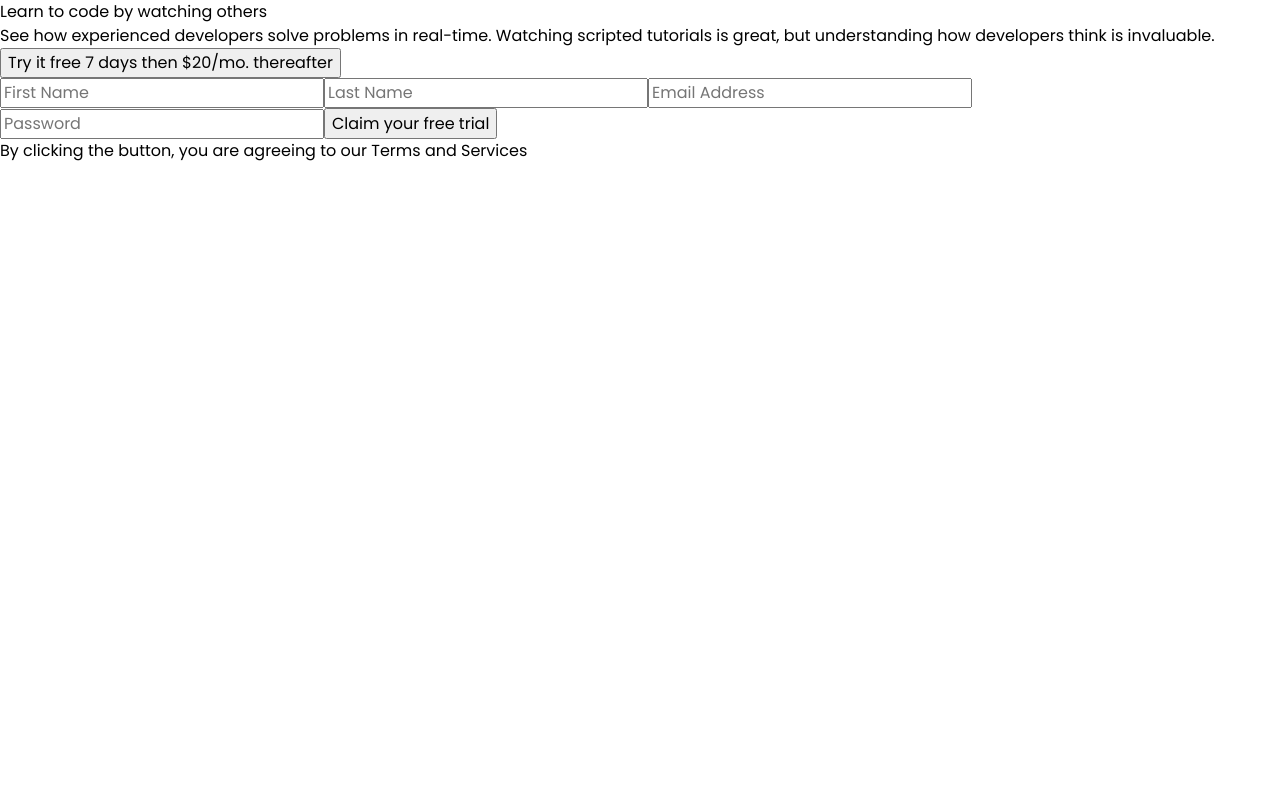
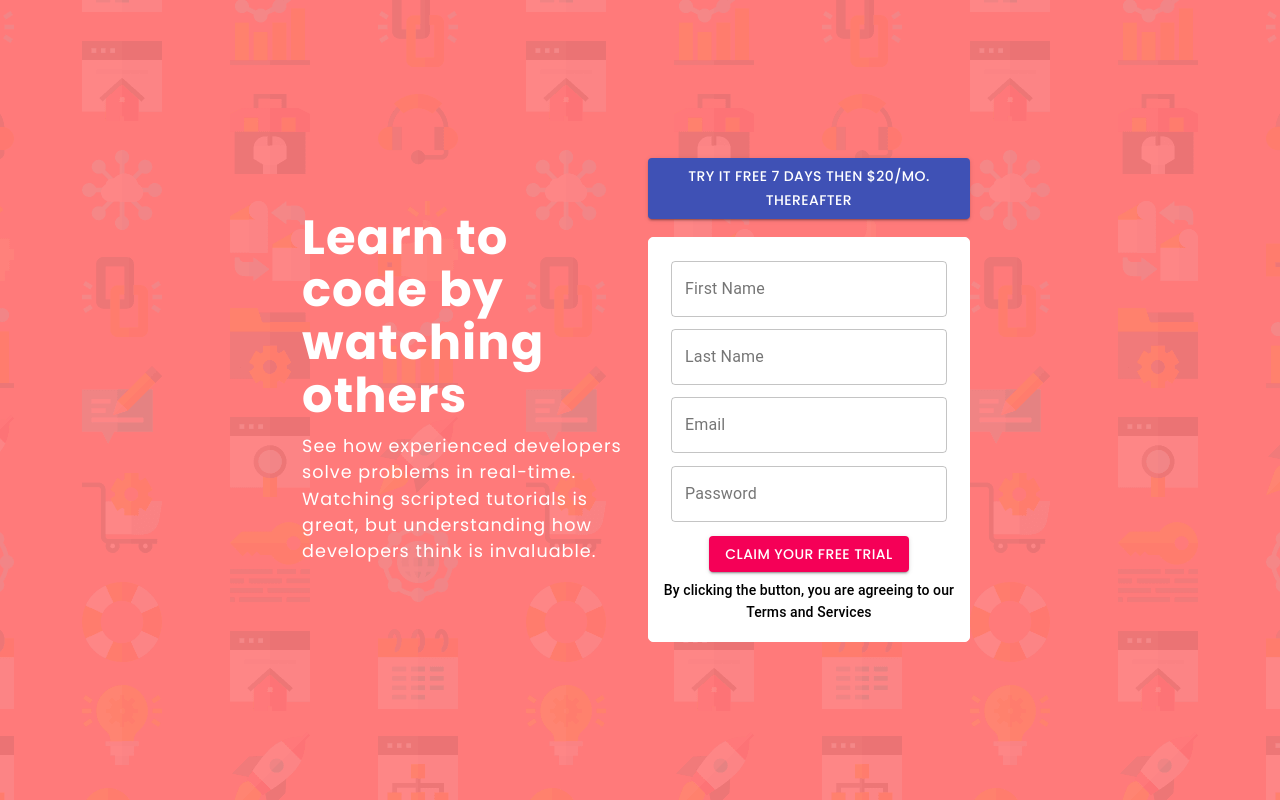
Before and after one commit to tikangcs/fem-signupform, a React app: page / in a window 1280 px wide. Built offline with nearby package versions, Linux system fonts and the light colour scheme.

Commit message:
#2 - Form started

```diff
--- /dev/null
+++ b/src/components/Button.js
@@ -0,0 +1,25 @@
+import React from "react";
+import { PropTypes } from "prop-types";
+import { makeStyles } from "@material-ui/core/styles";
+import Button from "@material-ui/core/Button";
+
+const useStyles = makeStyles((theme) => ({
+  root: {
+    "& > *": {
+      margin: theme.spacing(1),
+    },
+  },
+  button1: {},
+}));
+
+export default function ContainedButtons({ className, text, color }) {
+  const classes = useStyles();
+
+  return (
+    <div className={classes.root}>
+      <Button className={className} variant="contained" color={color}>
+        {text}
+      </Button>
+    </div>
+  );
+}
--- /dev/null
+++ b/src/components/TextField.js
@@ -0,0 +1,22 @@
+import React from "react";
+import TextField from "@material-ui/core/TextField";
+import { makeStyles } from "@material-ui/core/styles";
+
+const useStyles = makeStyles((theme) => ({
+  root: {
+    "& .MuiTextField-root": {
+      margin: theme.spacing(1),
+      width: "25ch",
+    },
+  },
+}));
+
+export default function TextFields({ label, type }) {
+  const classes = useStyles();
+
+  return (
+    <div className="textfield-wrapper">
+      <TextField id="firstName" label={label} type={type} variant="outlined" />
+    </div>
+  );
+}
--- a/src/index.js
+++ b/src/index.js
@@ -1,25 +1,36 @@
 import React from "react";
 import ReactDOM from "react-dom";
+import Button from "./components/Button";
+import TextField from "./components/TextField";
+import Typography from "@material-ui/core/Typography";
 
 export default function App() {
   return (
-    <div>
-      <header>Learn to code by watching others</header>
-      <main>
-        <p>
+    <div className="app-container">
+      <div className="container-left">
+        <header className="header">Learn to code by watching others</header>
+        <p className="paragraph">
           See how experienced developers solve problems in real-time. Watching
           scripted tutorials is great, but understanding how developers think is
           invaluable.
         </p>
-        <button>Try it free 7 days then $20/mo. thereafter</button>
+      </div>
+      <main className="main-content">
+        <Button
+          className="button1"
+          text="Try it free 7 days then $20/mo. thereafter"
+          color="primary"
+        />
         <form>
-          <input type="text" placeholder="First Name" required></input>
-          <input type="text" placeholder="Last Name" required></input>
-          <input type="email" placeholder="Email Address" required></input>
-          <input type="password" placeholder="Password" required></input>
-          <input type="submit" value="Claim your free trial"></input>
+          <TextField label="First Name" type="text" />
+          <TextField label="Last Name" type="text" />
+          <TextField label="Email" type="email" />
+          <TextField label="Password" type="password" />
+          <Button text="Claim your free trial" color="secondary" />
+          <Typography variant="subtitle2">
+            By clicking the button, you are agreeing to our Terms and Services
+          </Typography>
         </form>
-        By clicking the button, you are agreeing to our Terms and Services
       </main>
     </div>
   );
--- a/src/style.css
+++ b/src/style.css
@@ -28,6 +28,14 @@ ol[role="list"] {
 /* Set core root defaults */
 html:focus-within {
   scroll-behavior: smooth;
+}
+
+html {
+  background: hsl(0, 100%, 74%) url(./images/bg-intro-desktop.png) no-repeat
+    center center fixed;
+  background-size: cover;
+  height: 100%;
+  overflow: hidden;
 }
 
 /* Set core body defaults */
@@ -72,3 +80,98 @@ select {
     scroll-behavior: auto !important;
   }
 }
+
+#root {
+  height: 100vh;
+  width: 100vw;
+  display: flex;
+  justify-content: center;
+}
+
+.app-container {
+  display: flex;
+  flex-direction: column;
+  justify-content: center;
+  align-items: center;
+  width: 375px;
+  height: 100%;
+  padding: 5%;
+}
+
+.header {
+  font-size: 2rem;
+  font-weight: 700;
+  color: white;
+  letter-spacing: 1px;
+  text-align: center;
+  margin: 3% 0;
+}
+
+.paragraph {
+  font-size: 1rem;
+  font-weight: 400;
+  color: white;
+  letter-spacing: 1px;
+  word-wrap: normal;
+  text-align: center;
+  margin-bottom: 10%;
+}
+
+form {
+  margin: 8px;
+  display: flex;
+  flex-direction: column;
+  align-items: center;
+  justify-content: center;
+  border: 1px solid white;
+  background-color: white;
+  border-radius: 5px;
+  padding: 5% 2%;
+  margin-top: 3%;
+}
+
+.textfield-wrapper {
+  margin: 2% 0;
+  width: 90%;
+}
+
+.MuiTextField-root {
+  width: 100%;
+}
+
+.MuiTypography-root {
+  text-align: center;
+}
+
+@media screen and (min-width: 400px) {
+  .app-container {
+    display: flex;
+    flex-direction: row;
+    justify-content: center;
+    align-items: center;
+    width: 76%;
+    height: 100%;
+    padding: 5%;
+  }
+
+  .container-left {
+    width: 40%;
+    display: inline-block;
+    margin: 0 0 0 5%;
+  }
+  .main-content {
+    width: 40%;
+    display: inline-block;
+    margin: 0 5% 0 0;
+  }
+
+  .header {
+    font-size: 3rem;
+    text-align: start;
+    line-height: 1.1;
+  }
+  .paragraph {
+    font-size: 1.1rem;
+    text-align: start;
+  }
+}
```
Also changed, not shown: src/images/bg-intro-desktop.png (renamed from images/bg-intro-desktop.png), src/images/bg-intro-mobile.png (renamed from images/bg-intro-mobile.png), src/images/favicon-32x32.png (renamed from images/favicon-32x32.png), src/images/icon-error.svg (renamed from images/icon-error.svg), 1 other file.
